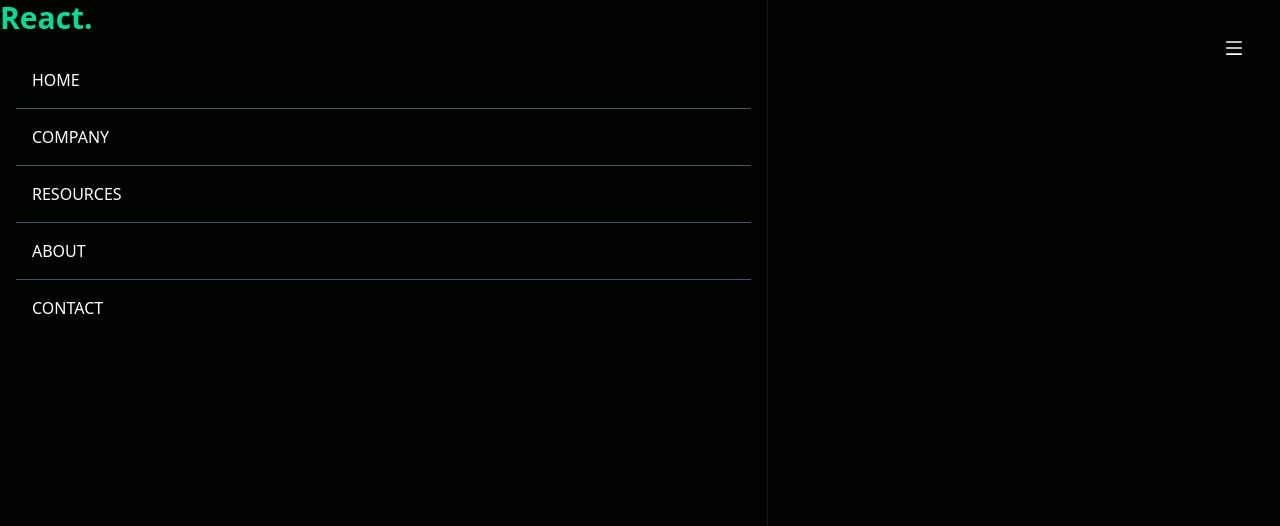
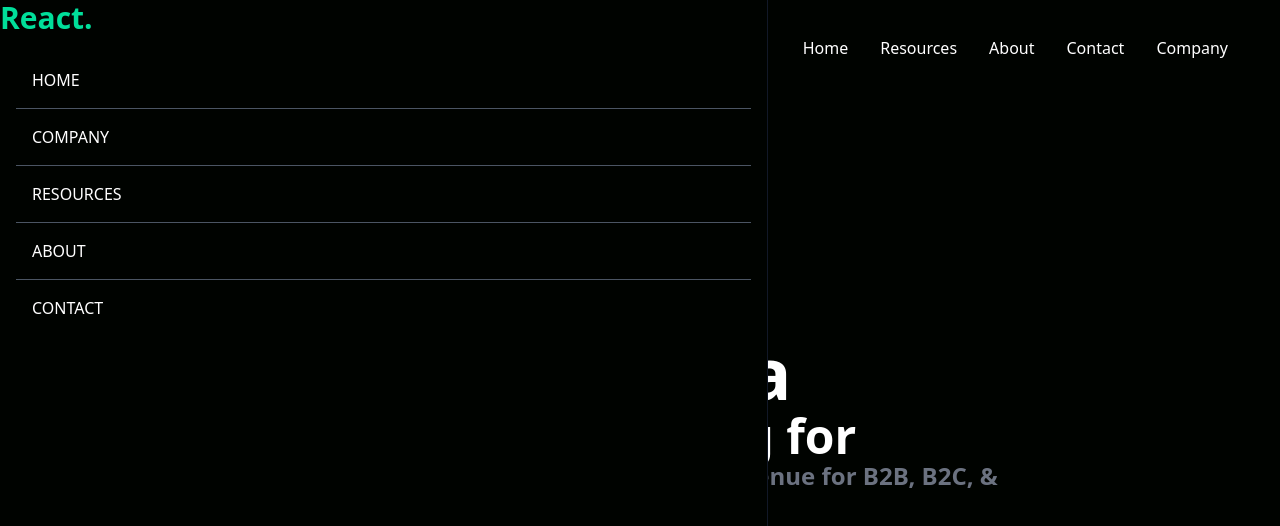
Before and after one commit to Titus-muchoki/webportal, a React (Create React App) app: page / in a window 1280 px wide. Shown: the top 526 px of the page. Built offline with nearby package versions, Linux system fonts and the light colour scheme.

Commit message:
add the initial files

```diff
--- a/package.json
+++ b/package.json
@@ -37,6 +37,7 @@
     ]
   },
   "devDependencies": {
+    "eslint": "^8.44.0",
     "tailwindcss": "^3.3.2"
   }
 }
--- a/src/App.js
+++ b/src/App.js
@@ -1,9 +1,11 @@
+import Hero from "./components/Hero";
 import Navbar from "./components/Navbar";
 
 function App() {
   return (
     <div>
     <Navbar/>
+    <Hero />
     </div>
   );
 }
--- /dev/null
+++ b/src/components/Analytics.jsx
@@ -0,0 +1,10 @@
+import React from "react";
+
+const Analytics = () => {
+    return(
+        <div>
+
+        </div>
+    )
+}
+export default Analytics;
--- /dev/null
+++ b/src/components/Hero.jsx
@@ -0,0 +1,16 @@
+import React from "react";
+
+const Hero = () => {
+    return(
+        <div className='text-white'>
+            <div className='max-w-[800px] mt-[-96px] w-full h-screen mx-auto  text flex flex-col justify-center'>
+        <p className='text-[#60c960] md:py-14'>Growing with data Analytics</p>
+        <h1 className='md:text-7xl sm:text-6xl text-4xl font-bold md: py-1'>Grow with data</h1>
+        <div className='md:text-5xl sm:text-4xl text-xl font-bold'>fast, flexible financing for</div>
+        <p className='md:text-2xl text-xl font-bold text-gray-500'>Monitor your data analytics to increase revenue for B2B, B2C, & SASS </p>
+           <button className='bg-[#60c960] w-[200px] rounded-md font-medium my-6 py-1 text-black'>Get started</button>
+            </div>
+        </div>
+    )
+}
+export default Hero;
--- a/src/components/Navbar.jsx
+++ b/src/components/Navbar.jsx
@@ -1,22 +1,30 @@
-import React from "react";
+import React, { useState } from "react";
 import { AiOutlineClose, AiOutlineMenu } from "react-icons/ai";
 
 const Navbar = () => {
+  const [nav, setNav] = useState(false);
+
+  const handleNav = () => {
+    setNav(!nav);
+  };
   return (
-    <div className="flex justify-between items-center h-24 max-w-[1240px] mx-auto px-4 text-white">
-      <h1 className="w-full text-3xl font-bold text-[#00df9a] ">React.</h1>
-      <ul className="flex hidden">
+    <div className='flex justify-between items-center h-24 max-w-[1240px] mx-auto px-4 text-white'>
+      <h1 className='w-full text-3xl font-bold text-[#00df9a] '>React.</h1>
+      <ul className="hidden md:flex">
         <li className='p-4'>Home</li>
         <li className='p-4'>Resources</li>
         <li className='p-4'>About</li>
         <li className='p-4'>Contact</li>
         <li className='p-4'>Company</li>
       </ul>
-      <div>
-        <AiOutlineMenu size={20} />
-        <div className='fixed left-0 top-0 w-[60%] h-full border-r border-r-gray-900 bg-[#000300]'>
-        <h1 className="w-full text-3xl font-bold text-[#00df9a] ">React.</h1>
-          <ul className=' uppercase p-4'>
+      <div onClick={handleNav} className='block md:hidden'>
+        {!nav ? <AiOutlineClose size={20} /> : <AiOutlineMenu size={20} />}
+      </div>
+      <div
+        className={ !nav  ? 'fixed left-0 top-0 w-[60%] h-full border-r border-r-gray-900 bg-[#000300] ease-in-out duration-500'  : 'fixed left-[-100%]'} >
+        <h1 className='w-full text-3xl font-bold text-[#00df9a]'>React.</h1>
+
+          <ul className='uppercase p-4'>
           <li className='p-4 border-b border-gray-600'>Home</li>
           <li className='p-4 border-b border-gray-600'>Company</li>
           <li className='p-4 border-b border-gray-600'>Resources</li>
@@ -25,7 +33,6 @@ const Navbar = () => {
         </ul>
       </div>
     </div>
-    </div>
   );
 };
 export default Navbar;
```
Also changed, not shown: 1 other file (tests, documents, lock files or other folders). Lines whose indentation alone changed are shown as unchanged.
